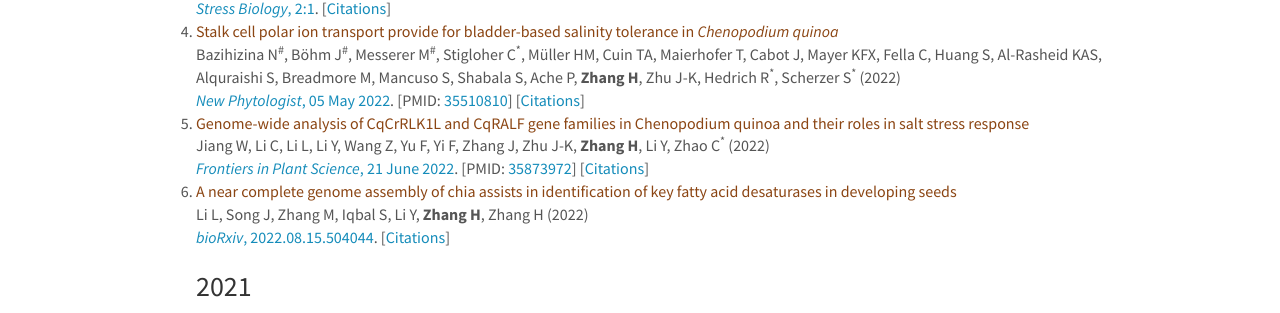
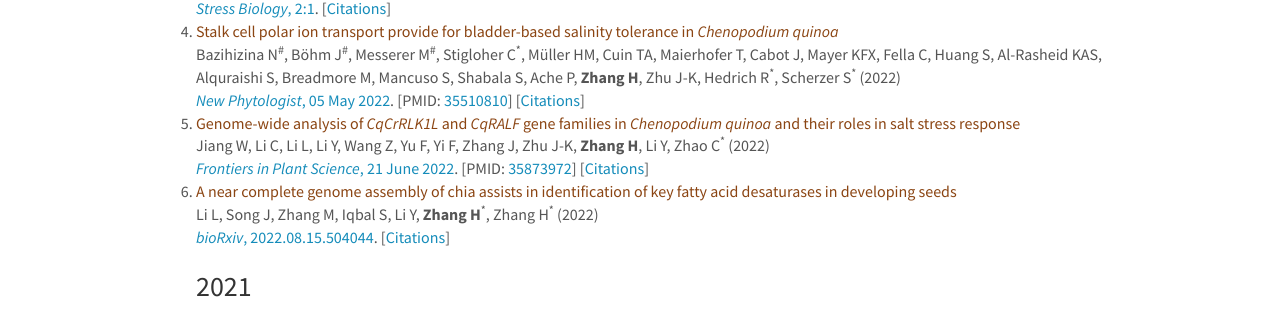
Before and after one commit to hengzhanglab/hengzhanglab.github.io, a Jekyll site: the page built from _pages/publications.md, in a window 1280 px wide and 900 px high, scrolled down 330 px. Shown: the part 147-460 px from the top of the window. Built offline with Jekyll 4.4.1, drawn with Linux system fonts in a browser that asks for light colours.

```diff
--- a/_data/publications.yml
+++ b/_data/publications.yml
@@ -33,7 +33,7 @@
   doi: 10.1111/nph.18205
   pmid: 35510810
 
-- title: Genome-wide analysis of CqCrRLK1L and CqRALF gene families in Chenopodium quinoa and their roles in salt stress response
+- title: Genome-wide analysis of <i>CqCrRLK1L</i> and <i>CqRALF</i> gene families in <i>Chenopodium quinoa</i> and their roles in salt stress response
   authors: Jiang W, Li C, Li L, Li Y, Wang Z, Yu F, Yi F, Zhang J, Zhu J-K, <b>Zhang H</b>, Li Y, Zhao C<sup>*</sup>
   year: 2022
   journal: Frontiers in Plant Science
@@ -42,7 +42,7 @@
   pmid: 35873972
 
 - title: A near complete genome assembly of chia assists in identification of key fatty acid desaturases in developing seeds
-  authors: Li L, Song J, Zhang M, Iqbal S, Li Y, <b>Zhang H</b>, Zhang H
+  authors: Li L, Song J, Zhang M, Iqbal S, Li Y, <b>Zhang H</b><sup>*</sup>, Zhang H<sup>*</sup>
   year: 2022
   journal: bioRxiv
   display: 2022.08.15.504044
```
